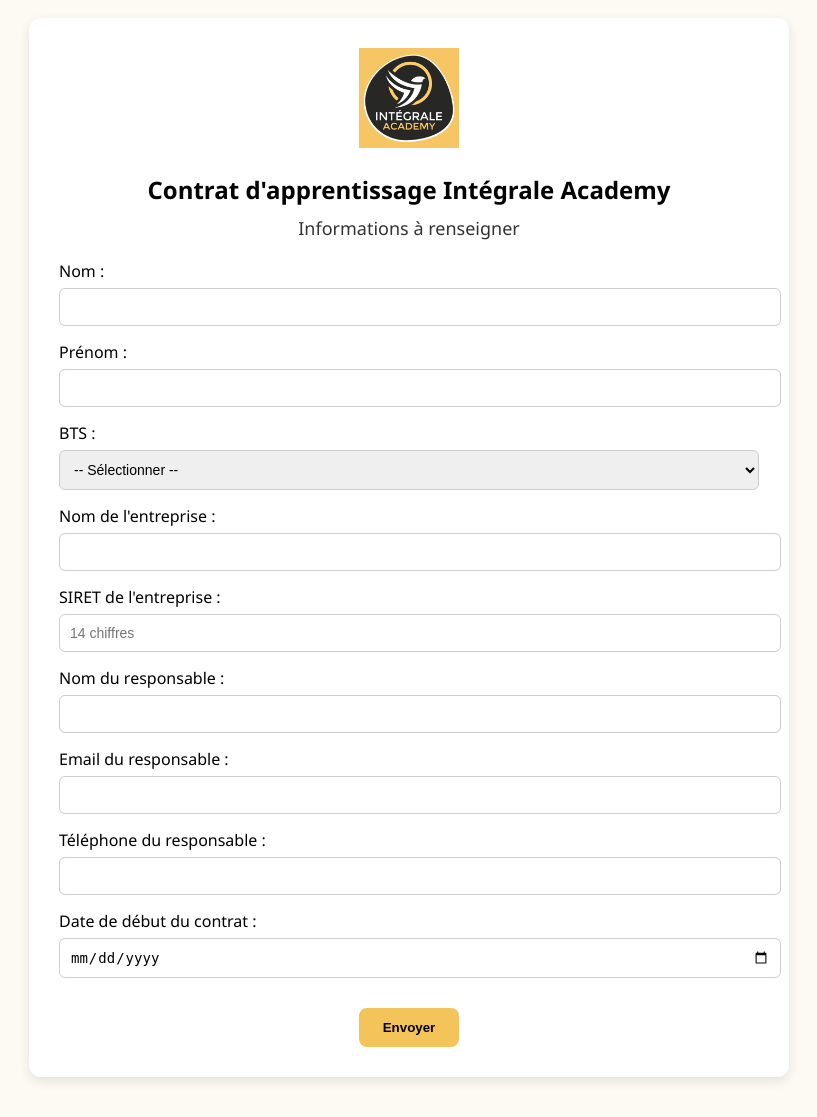
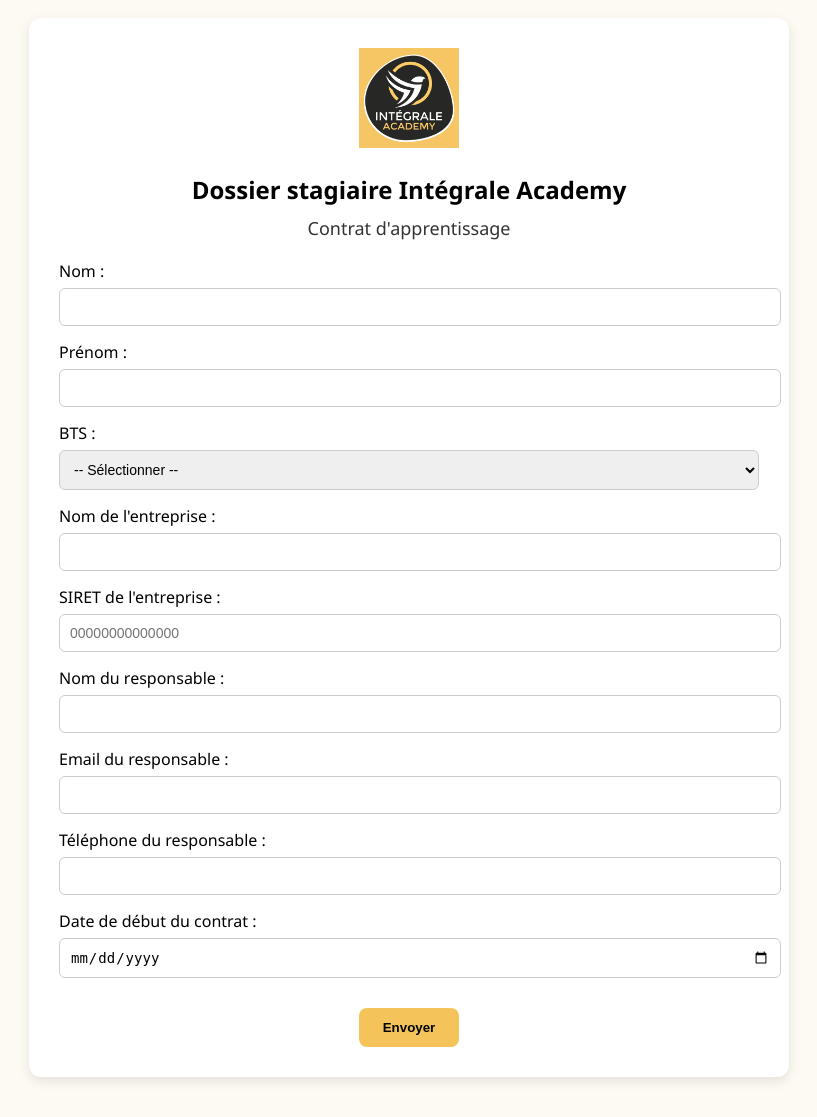
Before and after one commit to integraleacademy/bts, a Flask app: page / in a window 1280 px wide. Shown: the part 86-1203 px from the top of the page, without its empty margins (231-1048 px from the left). Run offline with Flask 3, Linux system fonts and the light colour scheme; parts of the project's set-up code (start-up, migrations or seed data) failed here and were passed over.

Commit message:
Update index.html

```diff
--- a/templates/index.html
+++ b/templates/index.html
@@ -3,8 +3,8 @@
 <div class="form-container">
   <img src="/static/img/logo.png" alt="Logo" class="form-logo">
 
-  <h2>Contrat d'apprentissage Intégrale Academy</h2>
-  <h3>Informations à renseigner</h3>
+  <h2>Dossier stagiaire Intégrale Academy</h2>
+  <h3>Contrat d'apprentissage</h3>
 
   <form method="post" action="/submit">
     <label>Nom :
@@ -27,7 +27,8 @@
       <input name="entreprise" required>
     </label>
     <label>SIRET de l'entreprise :
-      <input name="siret" pattern="\d{14}" placeholder="14 chiffres" required>
+      <input id="siret" name="siret" maxlength="14" minlength="14"
+             pattern="\d{14}" placeholder="00000000000000" required>
     </label>
     <label>Nom du responsable :
       <input name="resp_nom" required>
@@ -44,4 +45,13 @@
     <button type="submit" class="btn">Envoyer</button>
   </form>
 </div>
+
+<!-- Script pour forcer uniquement les chiffres et bloquer à 14 -->
+<script>
+document.getElementById("siret").addEventListener("input", function(e) {
+  let v = e.target.value.replace(/\D/g, "");   // supprime tout sauf chiffres
+  if (v.length > 14) v = v.slice(0, 14);      // limite à 14
+  e.target.value = v;
+});
+</script>
 {% endblock %}
```
